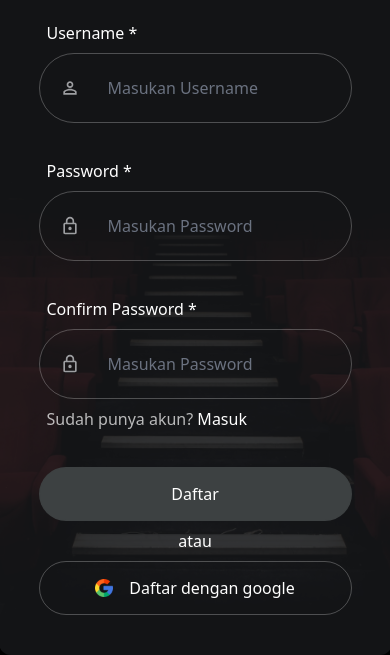
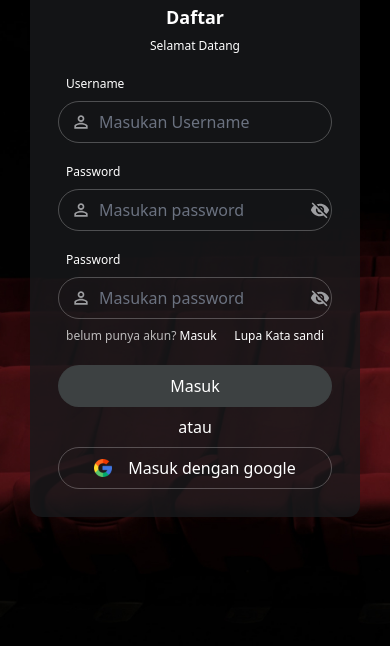
Before and after one commit to rayhanfuadi/chillflix, a website: page daftar.html in a window 390 px wide. Shown: the part 198-853 px from the top of the page. Drawn offline with Linux system fonts and the light colour scheme.

Commit message:
fix: responsive

```diff
--- a/daftar.html
+++ b/daftar.html
@@ -9,74 +9,74 @@
 </head>
 
 <body class="bg-[url('/img/daftar.jpg')] w-full h-full p-0 bg-fixed bg-cover bg-no-repeat overflow-y-hidden">
-
-    <div class="flex justify-center items-center h-screen px-[30px]">
-        <div class="p-[40px] grid gap-[36px] text-white bg-[#181A1C] bg-opacity-80 w-[530px] origin-center rounded-xl">
+    <div class="flex justify-center items-center h-screen p-[30px]">
+        <div
+            class="p-[28px] lg:p-[40px] grid gap-[20px] lg:gap-[36px] text-white bg-[#181A1C] bg-opacity-80 w-[530px] origin-center rounded-xl">
             <div class="flex justify-center">
-                <img class="" src="img/logo-login.svg" alt="">
+                <img class="w-[94px] lg:w-fit" src="img/logo-login.svg" alt="">
             </div>
-            <div class="">
-                <h2 class="text-center font-semibold text-[32px]">Daftar</h2>
-                <p class="text-center">Selamat Datang Kembali..</p>
+            <div class="grid gap-y-[6px] lg:gap-y-[8px]">
+                <h2 class="text-center font-semibold text-[18px] lg:text-[32px]">Daftar</h2>
+                <p class="text-center text-[12px] lg:text-[16px]">Selamat Datang</p>
             </div>
             <div class="grid gap-2">
-                <label class="px-2" for="">Username *</label>
+                <label class="px-2 text-[12px] lg:text-[18px]" for="">Username</label>
                 <div
-                    class="py-[14px] px-[20px] rounded-full bg-transparent flex justify-between border-white border-[1px] border-opacity-25 outline-none focus-within:border-opacity-60">
+                    class="py-[8px] px-[12px] lg:py-[14px] lg:px-[20px] rounded-full bg-transparent flex justify-between border-white border-[1px] border-opacity-25 outline-none focus-within:border-opacity-60">
                     <div class="flex">
-                        <img class="mr-4 w-[20px]" src="img/username.svg">
-                        <input class="bg-transparent outline-none border-none" type="text"
+                        <img class="mr-2 lg:mr-4 w-[20px]" src="img/username.svg">
+                        <input class="bg-transparent outline-none border-none p-0" type="text"
                             placeholder="Masukan Username">
                     </div>
                 </div>
             </div>
-
             <div class="grid gap-2">
-                <label class="px-2" for="">Password *</label>
+                <label class="px-2 text-[12px] lg:text-[18px]" for="">Password</label>
                 <div
-                    class="py-[14px] px-[20px] rounded-full bg-transparent flex justify-between border-white border-[1px] border-opacity-25 outline-none focus-within:border-opacity-60">
+                    class="py-[8px] px-[12px] lg:py-[14px] lg:px-[20px] rounded-full bg-transparent flex justify-between border-white border-[1px] border-opacity-25 outline-none focus-within:border-opacity-60">
                     <div class="flex">
-                        <img class="mr-4 w-[20px]" src="img/password.svg">
-                        <input class="bg-transparent outline-none border-none" type="password"
-                            placeholder="Masukan Password">
+                        <img class="mr-2 lg:mr-4 w-[20px]" src="img/username.svg">
+                        <input class="bg-transparent outline-none border-none p-0" type="text"
+                            placeholder="Masukan password">
                     </div>
                     <img src="img/eye-off.svg" alt="">
                 </div>
             </div>
             <div class="grid gap-2">
-                <label class="px-2" for="">Confirm Password *</label>
+                <label class="px-2 text-[12px] lg:text-[18px]" for="">Password</label>
                 <div
-                    class="py-[14px] px-[20px] rounded-full bg-transparent flex justify-between border-white border-[1px] border-opacity-25 outline-none focus-within:border-opacity-60">
+                    class="py-[8px] px-[12px] lg:py-[14px] lg:px-[20px] rounded-full bg-transparent flex justify-between border-white border-[1px] border-opacity-25 outline-none focus-within:border-opacity-60">
                     <div class="flex">
-                        <img class="mr-4 w-[20px]" src="img/password.svg">
-                        <input class="bg-transparent outline-none border-none" type="password"
-                            placeholder="Masukan Password">
+                        <img class="mr-2 lg:mr-4 w-[20px]" src="img/username.svg">
+                        <input class="bg-transparent outline-none border-none p-0" type="text"
+                            placeholder="Masukan password">
                     </div>
                     <img src="img/eye-off.svg" alt="">
                 </div>
-                <div class="flex justify-between px-2">
-                    <a href="login.html"><span class="opacity-70">Sudah punya akun?</span> Masuk</a>
+                <div class="flex justify-between px-2 text-[12px] lg:text-[16px]">
+                    <a href="login.html"><span class="opacity-70">belum punya
+                            akun?</span> Masuk</a>
+                    <a href="">Lupa Kata sandi</a>
                 </div>
             </div>
 
-            <!-- Button Daftar Start -->
+            <!-- Button Masuk Start -->
             <div class="grid gap-2">
-                <a class=" justify-center py-[14px] px-[20px] text-center rounded-full bg-[#3D4142]  border-[#3D4142] border-[1px] border-opacity-25 outline-none focus:border-opacity-60"
-                    href="#">Daftar</a>
+                <a class="justify-center py-[8px] lg:py-[14px] lg:px-[20px] text-center rounded-full bg-[#3D4142] border-[#3D4142] border-[1px] border-opacity-25 outline-none focus:border-opacity-60"
+                    href="">Masuk</a>
                 <p class="text-center">atau</p>
                 <div class="">
-                    <a class=" items-center py-[14px] px-[20px] rounded-full bg-transparent flex justify-center gap-4 border-white border-[1px] border-opacity-25 outline-none focus:border-opacity-60"
+                    <a class=" items-center py-[8px] lg:py-[14px] lg:px-[20px] rounded-full bg-transparent flex justify-center gap-4 border-white border-[1px] border-opacity-25 outline-none focus:border-opacity-60"
                         href="#">
                         <img class="w-[18px]" src="img/gmail.png" alt="">
-                        Daftar dengan google</a>
+                        Masuk dengan google</a>
                 </div>
             </div>
-            <!-- Button Daftar Endd -->
-
+            <!-- Button Masuk End -->
 
         </div>
     </div>
-    </div>
+
 
 </body>
 
--- a/src/style.css
+++ b/src/style.css
@@ -1,3 +1,7 @@
+input:focus {
+    border: none !important;
+    outline: none !important;
+}
 
 swiper-container {
     --swiper-navigation-color: #fff;
```
Also changed, not shown: login.html (+20 -23 lines), img/eye-off.svg (added), src/output.css.
